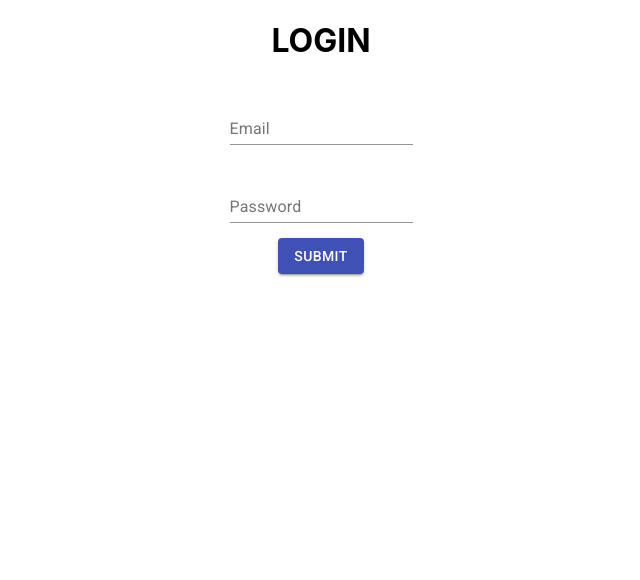
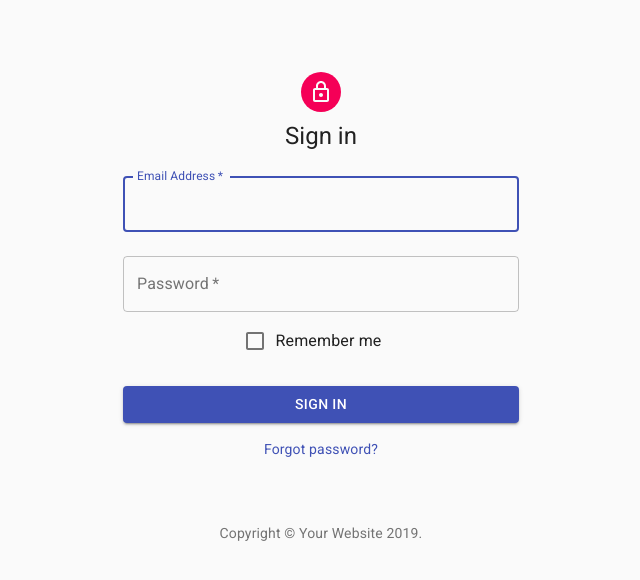
Before and after one commit to ironhight/vexere_admin, a React (Create React App) app: page / in a window 1280 px wide. Shown: the top 580 px of the page, without its empty margins (319-959 px from the left). Built offline with nearby package versions, Linux system fonts and the light colour scheme.

Commit message:
update login form

```diff
--- a/src/App.js
+++ b/src/App.js
@@ -1,7 +1,8 @@
 import React from 'react';
 import './App.css';
 import { BrowserRouter, Route, Switch, Redirect } from 'react-router-dom'
-import Login from './components/Auth/Login'
+// import Login from './components/Auth/Login'
+import SignIn from './components/Auth/SignIn'
 import Navbar from "./components/Navbar/index"
 import Manager from "./components/Manager/index"
 import jwtDecode from 'jwt-decode'
@@ -50,7 +51,7 @@
                     <Switch>
                         <Route path="/" exact render={(props) => {
                             if (isAuthenticated) return <Redirect to="manager" />
-                            return <Login {...props} />
+                            return <SignIn {...props} />
                         }} />
 
                         <Route path="/manager" exact component={Manager} />
--- a/src/components/Auth/Login.jsx
+++ b/src/components/Auth/Login.jsx
@@ -20,8 +20,10 @@
     e.preventDefault();
 
     const { email, password } = this.state;
+    console.log(this.state);
     this.props
       .login({ email, password })
+
       .then(res => {
         this.props.history.push("/manager");
       })
--- /dev/null
+++ b/src/components/Auth/SignIn.jsx
@@ -0,0 +1,142 @@
+import React, { useState } from "react";
+import Avatar from "@material-ui/core/Avatar";
+import Button from "@material-ui/core/Button";
+import CssBaseline from "@material-ui/core/CssBaseline";
+import TextField from "@material-ui/core/TextField";
+import FormControlLabel from "@material-ui/core/FormControlLabel";
+import Checkbox from "@material-ui/core/Checkbox";
+import Link from "@material-ui/core/Link";
+import Grid from "@material-ui/core/Grid";
+import Box from "@material-ui/core/Box";
+import LockOutlinedIcon from "@material-ui/icons/LockOutlined";
+import Typography from "@material-ui/core/Typography";
+import { makeStyles } from "@material-ui/core/styles";
+import Container from "@material-ui/core/Container";
+import { connect } from "react-redux";
+import { useHistory } from "react-router-dom";
+
+import { login } from "../../actions/auth";
+
+function Copyright() {
+  return (
+    <Typography variant="body2" color="textSecondary" align="center">
+      {"Copyright © "}
+      <Link color="inherit" href="https://material-ui.com/">
+        Your Website
+      </Link>{" "}
+      {new Date().getFullYear()}
+      {"."}
+    </Typography>
+  );
+}
+
+const useStyles = makeStyles(theme => ({
+  paper: {
+    marginTop: theme.spacing(8),
+    display: "flex",
+    flexDirection: "column",
+    alignItems: "center"
+  },
+  avatar: {
+    margin: theme.spacing(1),
+    backgroundColor: theme.palette.secondary.main
+  },
+  form: {
+    width: "100%", // Fix IE 11 issue.
+    marginTop: theme.spacing(1)
+  },
+  submit: {
+    margin: theme.spacing(3, 0, 2)
+  }
+}));
+
+function SignIn({ login }) {
+  const [input, setInput] = useState({ email: "", password: "" });
+
+  const handleChange = e =>
+    setInput({
+      ...input,
+      [e.target.name]: e.target.value
+    });
+
+  let history = useHistory();
+
+  const handleSubmit = e => {
+    e.preventDefault();
+    const { email, password } = input;
+    login({ email, password });
+    history.push("/manager");
+  };
+
+  const classes = useStyles();
+  return (
+    <Container component="main" maxWidth="xs">
+      <CssBaseline />
+      <div className={classes.paper}>
+        <Avatar className={classes.avatar}>
+          <LockOutlinedIcon />
+        </Avatar>
+        <Typography component="h1" variant="h5">
+          Sign in
+        </Typography>
+        <form className={classes.form} noValidate>
+          <TextField
+            variant="outlined"
+            margin="normal"
+            required
+            fullWidth
+            id="email"
+            label="Email Address"
+            name="email"
+            autoComplete="email"
+            autoFocus
+            onChange={handleChange}
+          />
+          <TextField
+            variant="outlined"
+            margin="normal"
+            required
+            fullWidth
+            name="password"
+            label="Password"
+            type="password"
+            id="password"
+            autoComplete="current-password"
+            onChange={handleChange}
+          />
+          <FormControlLabel
+            control={<Checkbox value="remember" color="primary" />}
+            label="Remember me"
+          />
+          <Button
+            type="submit"
+            fullWidth
+            variant="contained"
+            color="primary"
+            className={classes.submit}
+            onClick={handleSubmit}
+          >
+            Sign In
+          </Button>
+          <Grid container>
+            <Grid item xs>
+              <Link href="#" variant="body2">
+                Forgot password?
+              </Link>
+            </Grid>
+            {/* <Grid item>
+              <Link href="#" variant="body2">
+                {"Don't have an account? Sign Up"}
+              </Link>
+            </Grid> */}
+          </Grid>
+        </form>
+      </div>
+      <Box mt={8}>
+        <Copyright />
+      </Box>
+    </Container>
+  );
+}
+
+export default connect(null, { login })(SignIn);
```
